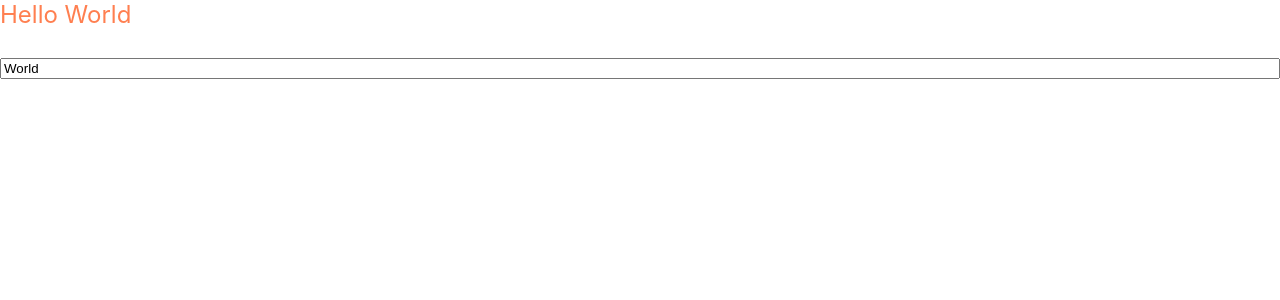
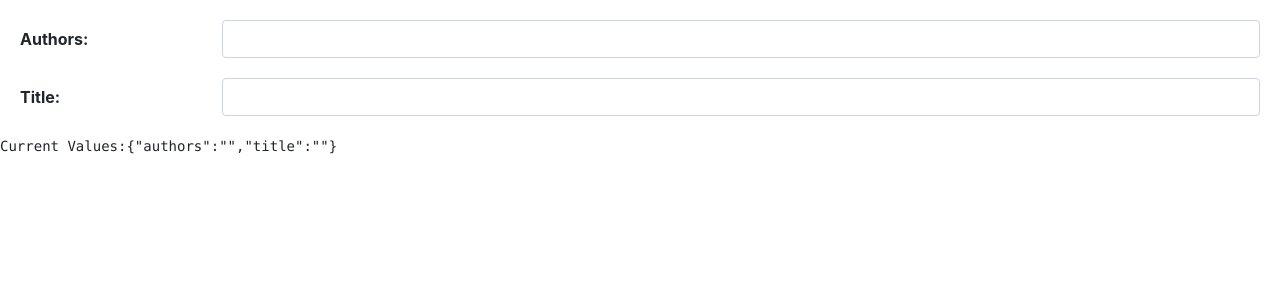
Before and after one commit to dumbNickname/react16-training, a React (Create React App) app: page / in a window 1280 px wide. Shown: the top 300 px of the page. Built offline with nearby package versions, Linux system fonts and the light colour scheme.

Commit message:
Simple book details component.

```diff
--- a/src/App.js
+++ b/src/App.js
@@ -1,5 +1,5 @@
 import React, { Component } from 'react';
-import { Hello } from './components/Hello';
+import { BookDetails } from './components/BookDetails';
 import './App.css';
 
 
@@ -10,7 +10,7 @@ export class App extends Component {
   render() {
     return (
         <div className="book-app">
-          <Hello who={this.world}></Hello>
+          <BookDetails/>
         </div>
       );
   }
--- /dev/null
+++ b/src/components/BookDetails/BookDetails.css
@@ -0,0 +1,22 @@
+.book-details-form .form-group {
+  display: flex;
+  align-items: center;
+  justify-content: space-between;
+  margin: 20px;
+}
+.book-details-form .form-group label {
+  flex: 2;
+  margin: 0px;
+}
+.book-details-form .form-group input {
+  flex: 10;
+}
+.book-details-form label {
+  font-weight: bold;
+}
+
+@media(max-width: 700px) {
+  .book-details-form .form-group {
+    display: block;
+  }
+}
--- /dev/null
+++ b/src/components/BookDetails/BookDetailsDumb.js
@@ -0,0 +1,39 @@
+import React from "react";
+
+import './BookDetails.css';
+
+export const BookDetailsDumb = ({
+  book,
+  onAuthorsChange,
+  onTitleChange
+}) => (
+  <div>
+    <form className="book-details-form">
+      <div className="form-group">
+        <label htmlFor="authors">Authors:</label>
+        <input
+          value={book.authors}
+          onChange={onAuthorsChange}
+          id="authors"
+          className="form-control"
+          type="text"
+        />
+      </div>
+
+      <div className="form-group">
+        <label htmlFor="title">Title:</label>
+        <input
+          value={book.title}
+          onChange={onTitleChange}
+          id="title"
+          className="form-control"
+          type="text"
+        />
+      </div>
+    </form>
+    <pre>
+      <span>Current Values:</span>
+      <span>{JSON.stringify(book)}</span>
+    </pre>
+  </div>
+);
--- /dev/null
+++ b/src/components/BookDetails/index.js
@@ -0,0 +1,33 @@
+import React, { Component } from "react";
+
+import { BookDetailsDumb } from './BookDetailsDumb';
+
+export class BookDetails extends Component {
+  state = {
+    book: { authors: '', title: '' },
+  }
+
+  onAuthorsChange = (e) => {
+    const authors = e.target.value;
+    this.setState((prevState, props) => ({
+      book: {...prevState.book, authors },
+    }));
+  }
+
+  onTitleChange = (e) => {
+    const title = e.target.value;
+    this.setState((prevState, props) => ({
+      book: {...prevState.book, title },
+    }));
+  }
+
+  render() {
+    return (
+      <BookDetailsDumb
+        book={this.state.book}
+        onAuthorsChange={this.onAuthorsChange}
+        onTitleChange={this.onTitleChange}
+      />
+    );
+  }
+}
--- a/src/index.css
+++ b/src/index.css
@@ -12,3 +12,7 @@ code {
   font-family: source-code-pro, Menlo, Monaco, Consolas, "Courier New",
     monospace;
 }
+
+pre {
+  white-space: normal;
+}
--- a/src/index.js
+++ b/src/index.js
@@ -1,5 +1,6 @@
 import React from 'react';
 import ReactDOM from 'react-dom';
+import 'bootstrap/dist/css/bootstrap.css';
 import './index.css';
 import { App } from './App';
 import * as serviceWorker from './serviceWorker';
```
